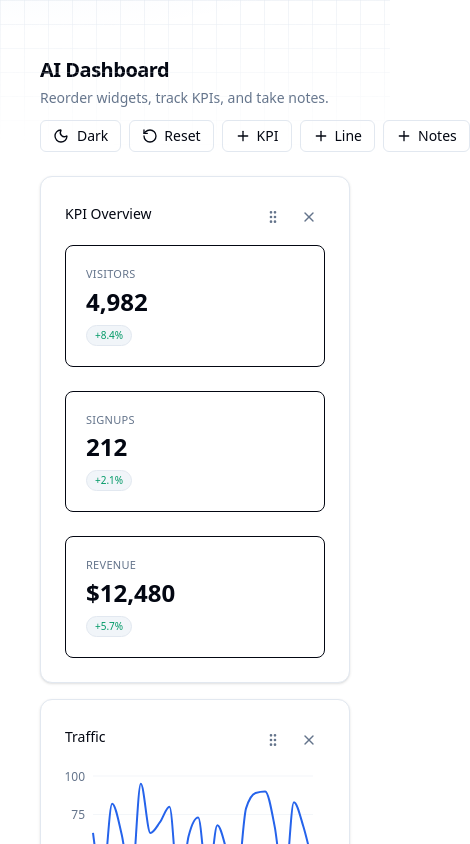
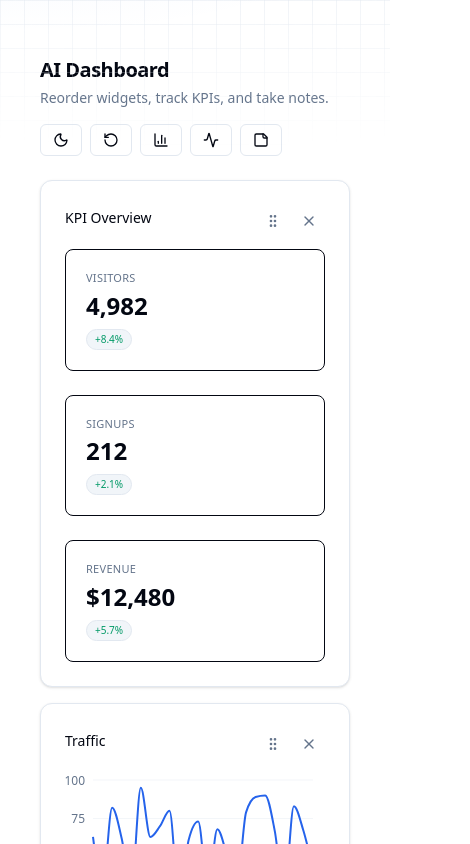
Before and after one commit to andrewteece/ai-dashboard, a Next.js app: page / in a window 390 px wide. Shown: the top 844 px of the page, 470 px wide, since content can reach past the window. Built offline with nearby package versions, Linux system fonts and the light colour scheme.

Commit message:
feat(header): mobile-friendly action bar (icons on xs, a11y labels) + a11y test

```diff
--- a/src/features/dashboard/components/DashboardHeader.tsx
+++ b/src/features/dashboard/components/DashboardHeader.tsx
@@ -1,16 +1,15 @@
+// src/features/dashboard/components/DashboardHeader.tsx
 'use client';
 
 import { Button } from '@/components/ui/button';
-import { Plus, RotateCcw } from 'lucide-react';
+import { Activity, BarChart3, RotateCcw, StickyNote } from 'lucide-react';
 import { useDashboard } from '../model/dashboard.store';
-
 import { ThemeToggle } from './ThemeToggle';
 
 export function DashboardHeader() {
   const add = useDashboard((s) => s.addWidget);
   const setWidgets = useDashboard((s) => s.setWidgets);
 
-  // Inline defaults so this file doesn’t depend on store exports
   const DEFAULTS = [
     { id: 'kpi-1', type: 'kpi' as const, title: 'KPI Overview' },
     { id: 'line-1', type: 'line' as const, title: 'Traffic' },
@@ -20,40 +19,70 @@ export function DashboardHeader() {
   const onReset = () => setWidgets(DEFAULTS);
 
   return (
-    <header className="mb-6 flex flex-wrap items-center justify-between gap-3">
+    <header className="mb-6">
+      {/* Responsive grid: mobile stacks, sm+ splits into two columns */}
+      <div className="grid gap-3 sm:grid-cols-2 sm:items-end">
         <div className="space-y-1">
           <h1 className="text-xl font-semibold tracking-tight">AI Dashboard</h1>
-        <p className="text-sm text-[hsl(var(--muted-foreground))]">
+          <p className="max-w-[65ch] text-sm text-[hsl(var(--muted-foreground))]">
             Reorder widgets, track KPIs, and take notes.
           </p>
         </div>
 
-      <div className="flex items-center gap-2">
+        {/* Actions: wrap on small, align end on sm+ */}
+        <div className="mt-1 flex w-full flex-wrap items-center gap-x-2 gap-y-2 sm:justify-end">
+          <div className="shrink-0">
             <ThemeToggle />
+          </div>
 
           <Button
             variant="outline"
             size="sm"
             onClick={onReset}
             title="Reset to default layout"
-          className="gap-1.5"
+            aria-label="Reset to default layout"
+            className="shrink-0 gap-1.5"
           >
             <RotateCcw className="size-4" />
-          <span>Reset</span>
+            <span className="hidden sm:inline">Reset</span>
           </Button>
 
-        <Button variant="outline" size="sm" onClick={() => add('kpi')} className="gap-1.5">
-          <Plus className="size-4" />
-          <span>KPI</span>
+          <Button
+            variant="outline"
+            size="sm"
+            onClick={() => add('kpi')}
+            title="Add KPI widget"
+            aria-label="Add KPI widget"
+            className="shrink-0 gap-1.5"
+          >
+            <BarChart3 className="size-4" />
+            <span className="hidden sm:inline">KPI</span>
           </Button>
-        <Button variant="outline" size="sm" onClick={() => add('line')} className="gap-1.5">
-          <Plus className="size-4" />
-          <span>Line</span>
+
+          <Button
+            variant="outline"
+            size="sm"
+            onClick={() => add('line')}
+            title="Add Line widget"
+            aria-label="Add Line widget"
+            className="shrink-0 gap-1.5"
+          >
+            <Activity className="size-4" />
+            <span className="hidden sm:inline">Line</span>
           </Button>
-        <Button variant="outline" size="sm" onClick={() => add('notes')} className="gap-1.5">
-          <Plus className="size-4" />
-          <span>Notes</span>
+
+          <Button
+            variant="outline"
+            size="sm"
+            onClick={() => add('notes')}
+            title="Add Notes widget"
+            aria-label="Add Notes widget"
+            className="shrink-0 gap-1.5"
+          >
+            <StickyNote className="size-4" />
+            <span className="hidden sm:inline">Notes</span>
           </Button>
+        </div>
       </div>
     </header>
   );
--- a/src/features/dashboard/components/ThemeToggle.tsx
+++ b/src/features/dashboard/components/ThemeToggle.tsx
@@ -12,15 +12,20 @@ export function ThemeToggle() {
   if (!mounted) return null;
 
   const isDark = resolvedTheme === 'dark';
+  const label = isDark ? 'Light' : 'Dark';
+  const aria = isDark ? 'Switch to light mode' : 'Switch to dark mode';
+
   return (
     <Button
       variant="outline"
       size="sm"
       onClick={() => setTheme(isDark ? 'light' : 'dark')}
-      aria-label={isDark ? 'Switch to light mode' : 'Switch to dark mode'}
+      aria-label={aria}
+      className="gap-1.5"
     >
-      {isDark ? <Sun className="h-4 w-4" /> : <Moon className="h-4 w-4" />}
-      <span className="ml-2">{isDark ? 'Light' : 'Dark'}</span>
+      {isDark ? <Sun className="size-4" /> : <Moon className="size-4" />}
+      {/* Hide label on xs; show from sm+ */}
+      <span className="hidden sm:inline">{label}</span>
     </Button>
   );
 }
```
Also changed, not shown: 1 other file (tests, documents, lock files or other folders). Lines whose indentation alone changed are shown as unchanged.
